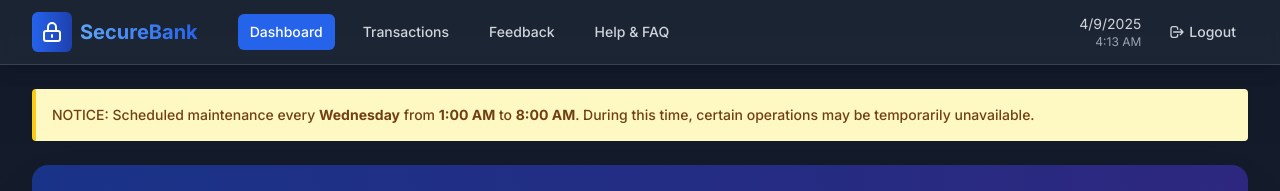
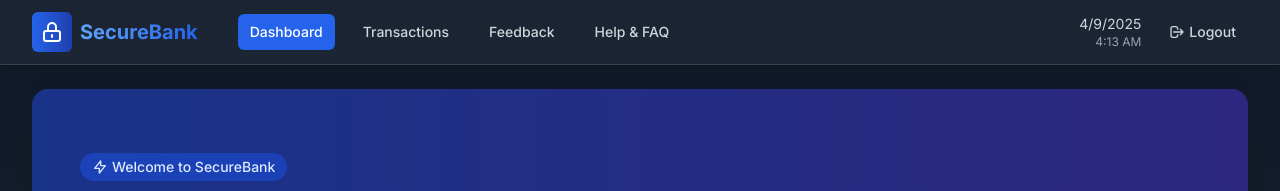
Before and after one commit to sunnypatell/securebank-ctf, a Next.js app in the folder frontend/: page /dashboard in a window 1280 px wide. Shown: the top 191 px of the page. Built offline with nearby package versions, Linux system fonts and the light colour scheme; no server answers; the database is empty.

Commit message:
Removed maintenance banner from dashboard

```diff
--- a/frontend/app/dashboard/page.tsx
+++ b/frontend/app/dashboard/page.tsx
@@ -280,9 +280,6 @@ export default function Dashboard() {
       {/* Main Content */}
       <main className="flex-grow max-w-7xl mx-auto py-6 sm:px-6 lg:px-8">
         {/* Welcome Banner */}
-        <div className="mb-6 bg-yellow-100 border-l-4 border-yellow-400 text-yellow-900 p-4 rounded shadow-sm text-sm font-medium">
-        NOTICE: Scheduled maintenance every <strong>Wednesday</strong> from <strong>1:00 AM</strong> to <strong>8:00 AM</strong>. During this time, certain operations may be temporarily unavailable.
-      </div>
         <div className="px-4 sm:px-0 mb-8">
           <div className="relative overflow-hidden bg-gradient-to-r from-blue-900 to-indigo-900 rounded-2xl shadow-2xl">
             <div className="absolute inset-0">
```
